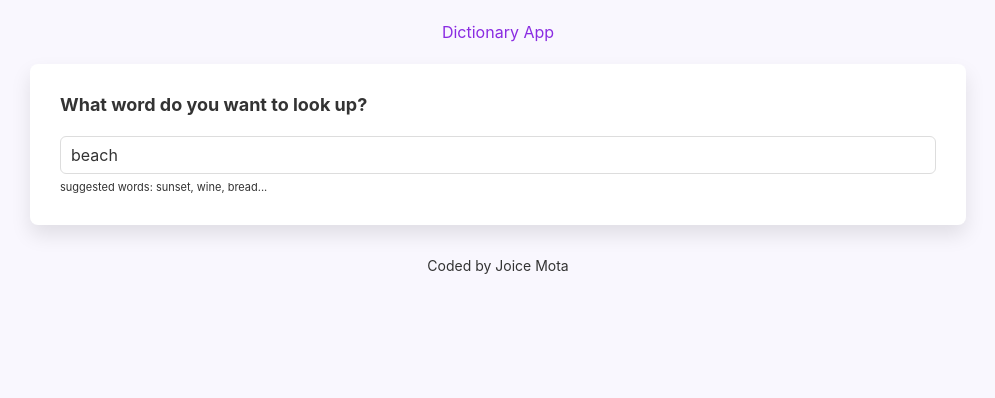
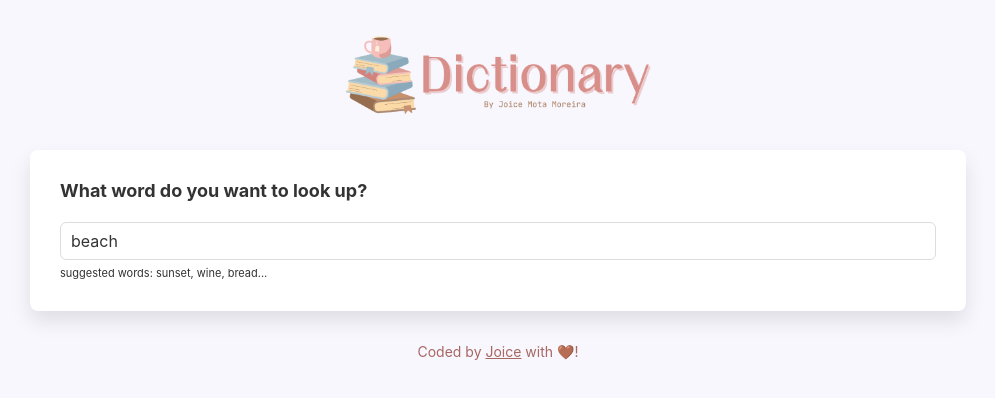
Before and after one commit to Joicemotamoreira/dictionary-project, a React (Create React App) app: page / in a window 1280 px wide. Shown: the top 398 px of the page, without its empty margins (142-1137 px from the left). Built offline with nearby package versions, Linux system fonts and the light colour scheme; no server answers.

Commit message:
Added logo to the project

```diff
--- a/src/App.css
+++ b/src/App.css
@@ -4,7 +4,7 @@ body {
 }
 
 a {
-  color: blueviolet;
+  color: #a76762;
 }
 .App {
   max-width: 960px;
@@ -13,10 +13,15 @@ a {
 .App-header {
   text-align: center;
   margin: 20px;
-  color: blueviolet;
+  color: #a76762;
 }
-
+.App .logo {
+  max-width: 350px;
+  display: block;
+  margin: 0 auto;
+}
 .App-footer {
+  color: #a76762;
   text-align: center;
   font-size: 14px;
   margin: 30px 0;
--- a/src/App.js
+++ b/src/App.js
@@ -1,16 +1,35 @@
 import "./App.css";
+import logo from "./logo/logo.png";
 import Dictionary from "./Dictionary";
 
 function App() {
   return (
     <div className="App">
       <div className="container">
-        <header className="App-header">Dictionary App</header>
+        <header className="App-header">
+          <a
+            href="https://github.com/Joicemotamoreira/dictionary-project"
+            target="_blank"
+            rel="noreferrer"
+          >
+            <img src={logo} alt="image logo" className="logo img-fluid"></img>
+          </a>
+        </header>
         <main>
           <Dictionary defaultKeyword="beach" />
         </main>
 
-        <footer className="App-footer">Coded by Joice Mota</footer>
+        <footer className="App-footer">
+          Coded by{" "}
+          <a
+            href="https://www.linkedin.com/in/joicemotamoreira/"
+            target="_blank"
+            rel="noreferrer"
+          >
+            Joice
+          </a>{" "}
+          with 🤎!
+        </footer>
       </div>
     </div>
   );
```
Also changed, not shown: src/logo/logo.png (added).
